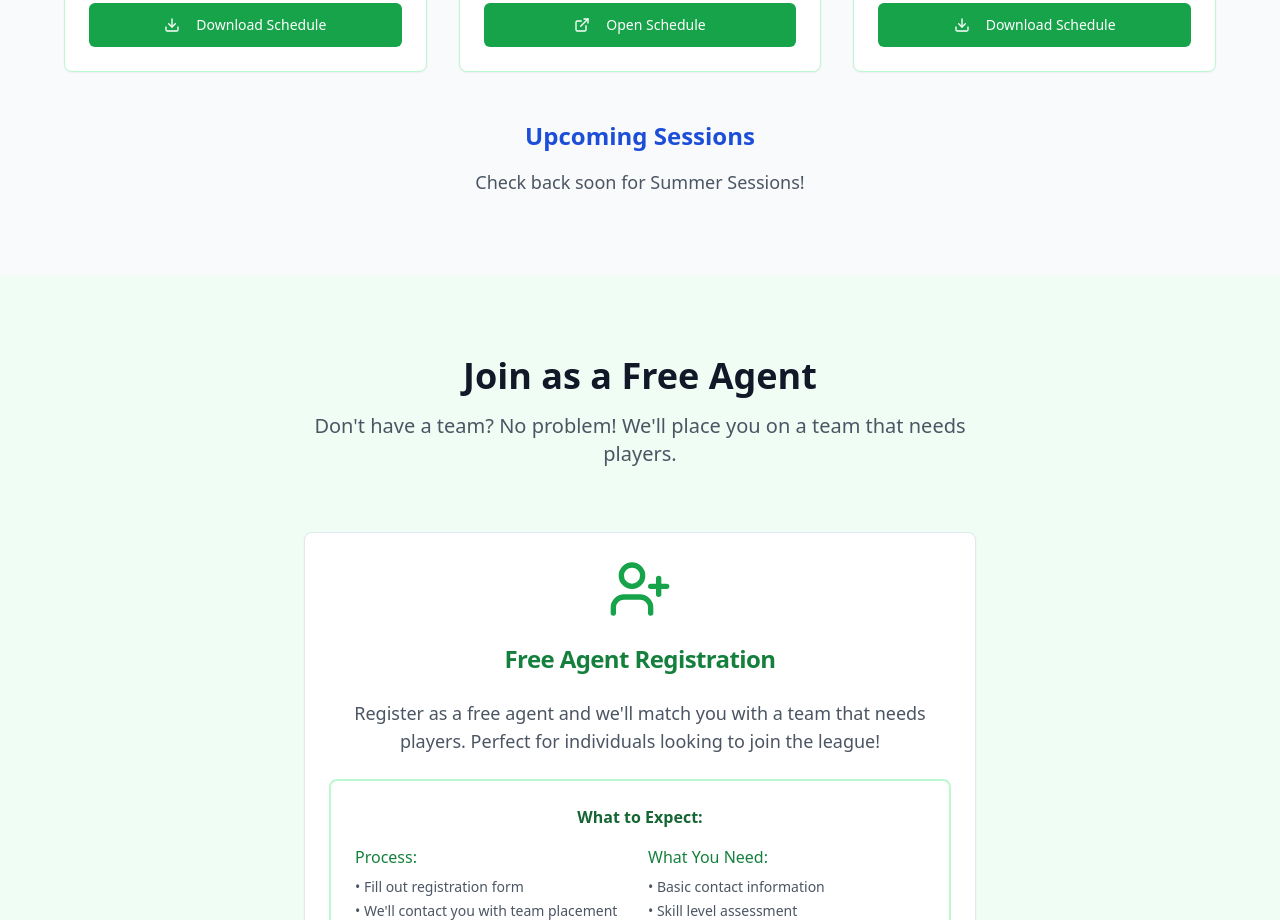
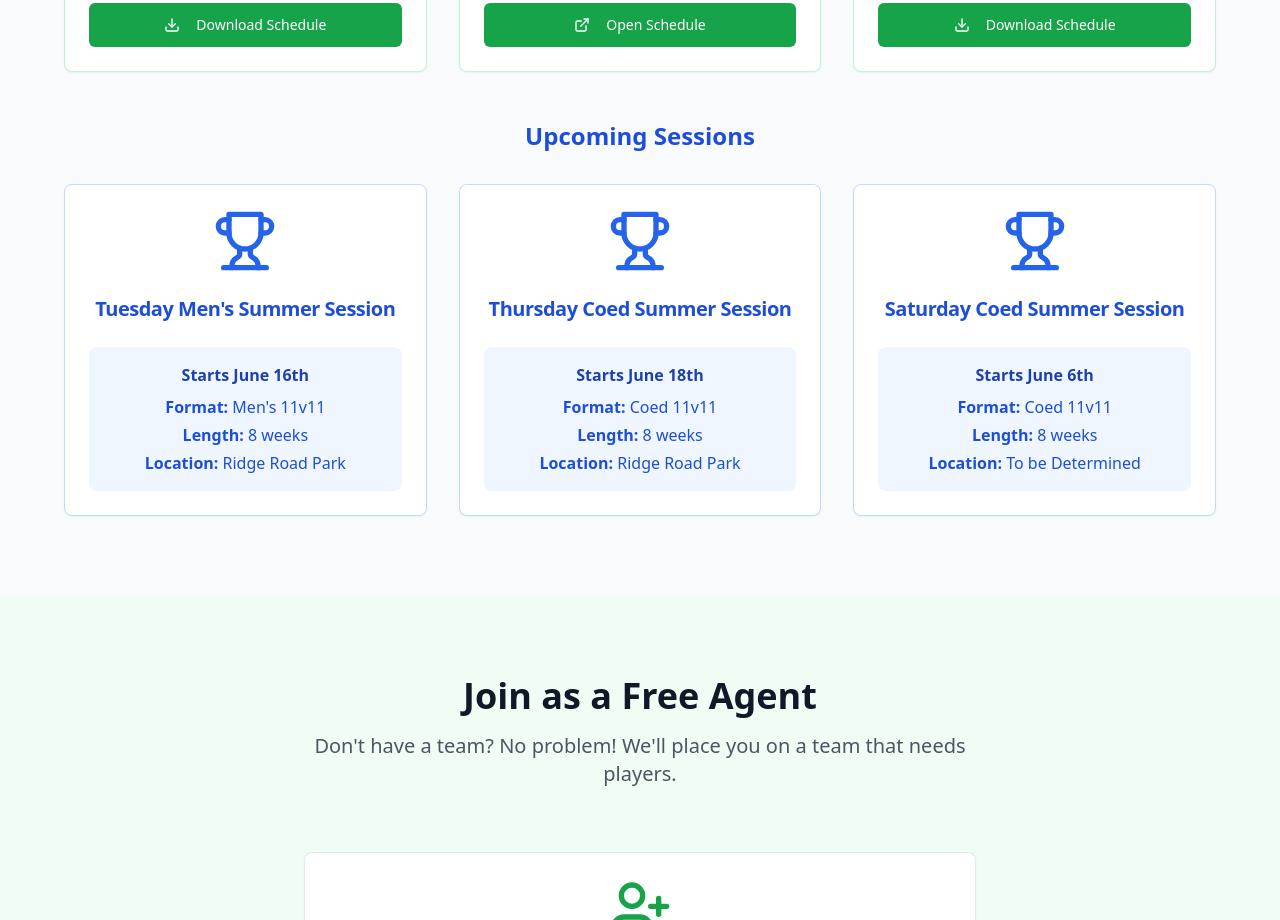
Before and after one commit to aaron132435/a5soccer-thursday-nights-kickoff, a React (Vite) app: page / in a window 1280 px wide. Shown: the part 1440-2360 px from the top of the page. Built offline with nearby package versions, Linux system fonts and the light colour scheme.

Commit message:
Changes
Co-authored-by: aaron132435 <60522780+aaron132435@users.noreply.github.com>

```diff
--- a/src/components/Seasons.tsx
+++ b/src/components/Seasons.tsx
@@ -134,9 +134,60 @@ const Seasons = () => {
           </div>
         </div>
 
-        <div className="text-center mt-12">
-          <h3 className="text-2xl font-bold text-blue-700 mb-4">Upcoming Sessions</h3>
-          <p className="text-lg text-gray-600">Check back soon for Summer Sessions!</p>
+        <div className="mt-12">
+          <h3 className="text-2xl font-bold text-center text-blue-700 mb-8">Upcoming Sessions</h3>
+          <div className="grid md:grid-cols-3 gap-8 max-w-6xl mx-auto">
+            <Card className="text-center hover:shadow-lg transition-shadow duration-300 border-blue-200">
+              <CardHeader>
+                <Trophy className="w-16 h-16 text-blue-600 mx-auto mb-4" />
+                <CardTitle className="text-xl text-blue-700">Tuesday Men's Summer Session</CardTitle>
+              </CardHeader>
+              <CardContent>
+                <div className="bg-blue-50 p-4 rounded-lg">
+                  <p className="text-blue-800 font-semibold mb-2">Starts June 16th</p>
+                  <div className="text-blue-700 space-y-1">
+                    <p><strong>Format:</strong> Men's 11v11</p>
+                    <p><strong>Length:</strong> 8 weeks</p>
+                    <p><strong>Location:</strong> Ridge Road Park</p>
+                  </div>
+                </div>
+              </CardContent>
+            </Card>
+
+            <Card className="text-center hover:shadow-lg transition-shadow duration-300 border-blue-200">
+              <CardHeader>
+                <Trophy className="w-16 h-16 text-blue-600 mx-auto mb-4" />
+                <CardTitle className="text-xl text-blue-700">Thursday Coed Summer Session</CardTitle>
+              </CardHeader>
+              <CardContent>
+                <div className="bg-blue-50 p-4 rounded-lg">
+                  <p className="text-blue-800 font-semibold mb-2">Starts June 18th</p>
+                  <div className="text-blue-700 space-y-1">
+                    <p><strong>Format:</strong> Coed 11v11</p>
+                    <p><strong>Length:</strong> 8 weeks</p>
+                    <p><strong>Location:</strong> Ridge Road Park</p>
+                  </div>
+                </div>
+              </CardContent>
+            </Card>
+
+            <Card className="text-center hover:shadow-lg transition-shadow duration-300 border-blue-200">
+              <CardHeader>
+                <Trophy className="w-16 h-16 text-blue-600 mx-auto mb-4" />
+                <CardTitle className="text-xl text-blue-700">Saturday Coed Summer Session</CardTitle>
+              </CardHeader>
+              <CardContent>
+                <div className="bg-blue-50 p-4 rounded-lg">
+                  <p className="text-blue-800 font-semibold mb-2">Starts June 6th</p>
+                  <div className="text-blue-700 space-y-1">
+                    <p><strong>Format:</strong> Coed 11v11</p>
+                    <p><strong>Length:</strong> 8 weeks</p>
+                    <p><strong>Location:</strong> To be Determined</p>
+                  </div>
+                </div>
+              </CardContent>
+            </Card>
+          </div>
         </div>
       </div>
     </section>
```
